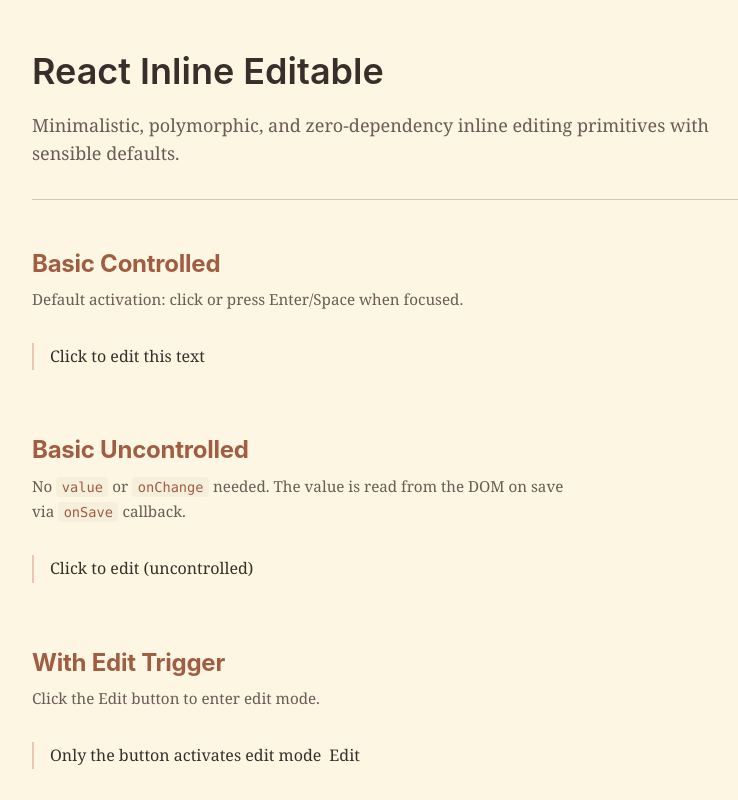
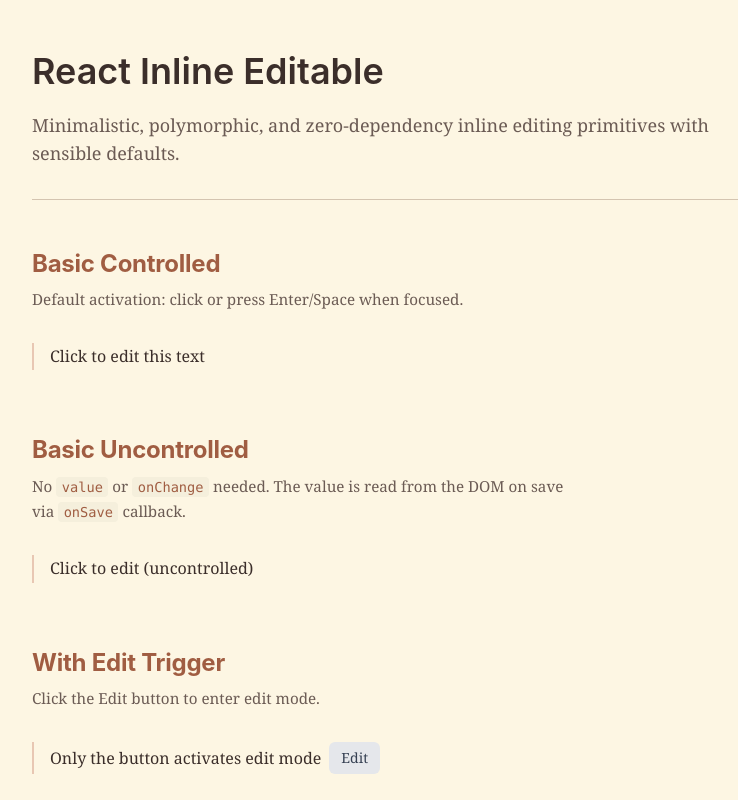
Before and after one commit to subhash-malireddy/react-inline-editable, a React (Vite) app in the folder packages/react-inline-editable/: page / in a window 1280 px wide. Shown: the top 800 px of the page, without its empty margins (248-986 px from the left). Built offline with nearby package versions, Linux system fonts and the light colour scheme.

Commit message:
Enhance EditTrigger example component styling for improved user interaction and visual appeal

```diff
--- a/packages/react-inline-editable/src/components/examples/WithEditTrigger.tsx
+++ b/packages/react-inline-editable/src/components/examples/WithEditTrigger.tsx
@@ -22,7 +22,11 @@
             <InlineEditable.Preview activationMode={["none"]}>
               {value}
             </InlineEditable.Preview>
-            <InlineEditable.EditTrigger>Edit</InlineEditable.EditTrigger>
+            <InlineEditable.EditTrigger
+              className="px-3 py-1.5 border-none rounded-md cursor-pointer text-sm bg-gray-200 text-gray-700 hover:bg-gray-300 transition-colors"
+            >
+              Edit
+            </InlineEditable.EditTrigger>
           </span>
           <InlineEditable.Write
             name="trigger-text"
```
